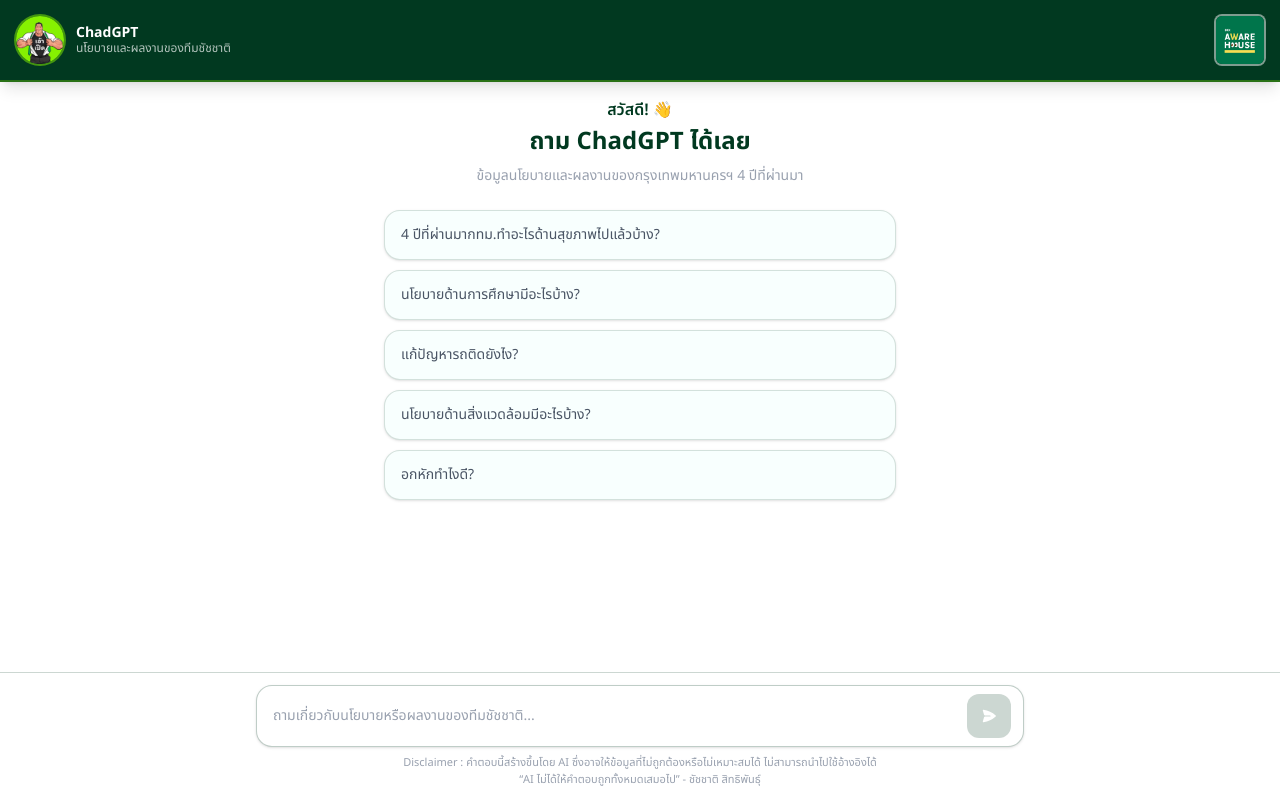
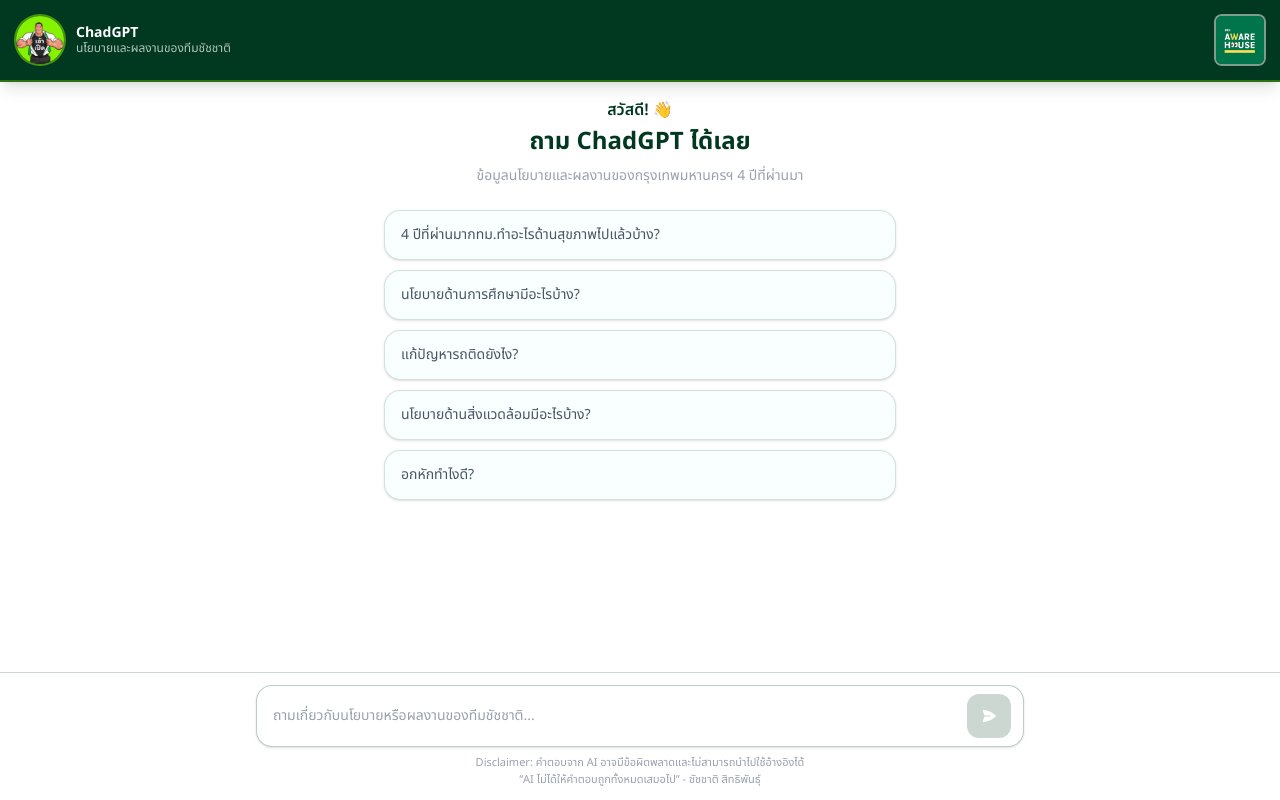
Before and after one commit to manussanunb/chadgpt-mvp, a Next.js app: page / in a window 1280 px wide. Built offline with nearby package versions, Linux system fonts and the light colour scheme.

Commit message:
Shoter the disclaimer

```diff
--- a/components/ChatInput.tsx
+++ b/components/ChatInput.tsx
@@ -49,7 +49,7 @@
         </button>
       </div>
       <p className="mt-2 text-center text-[11px] text-gray-400">
-        Disclaimer : คำตอบนี้สร้างขึ้นโดย AI ซึ่งอาจให้ข้อมูลที่ไม่ถูกต้องหรือไม่เหมาะสมได้ ไม่สามารถนำไปใช้อ้างอิงได้
+        Disclaimer: คำตอบจาก AI อาจมีข้อผิดพลาดและไม่สามารถนำไปใช้อ้างอิงได้
         <br />
         &ldquo;AI ไม่ได้ให้คำตอบถูกทั้งหมดเสมอไป&rdquo; - ชัชชาติ สิทธิพันธ์ุ
       </p>
```
